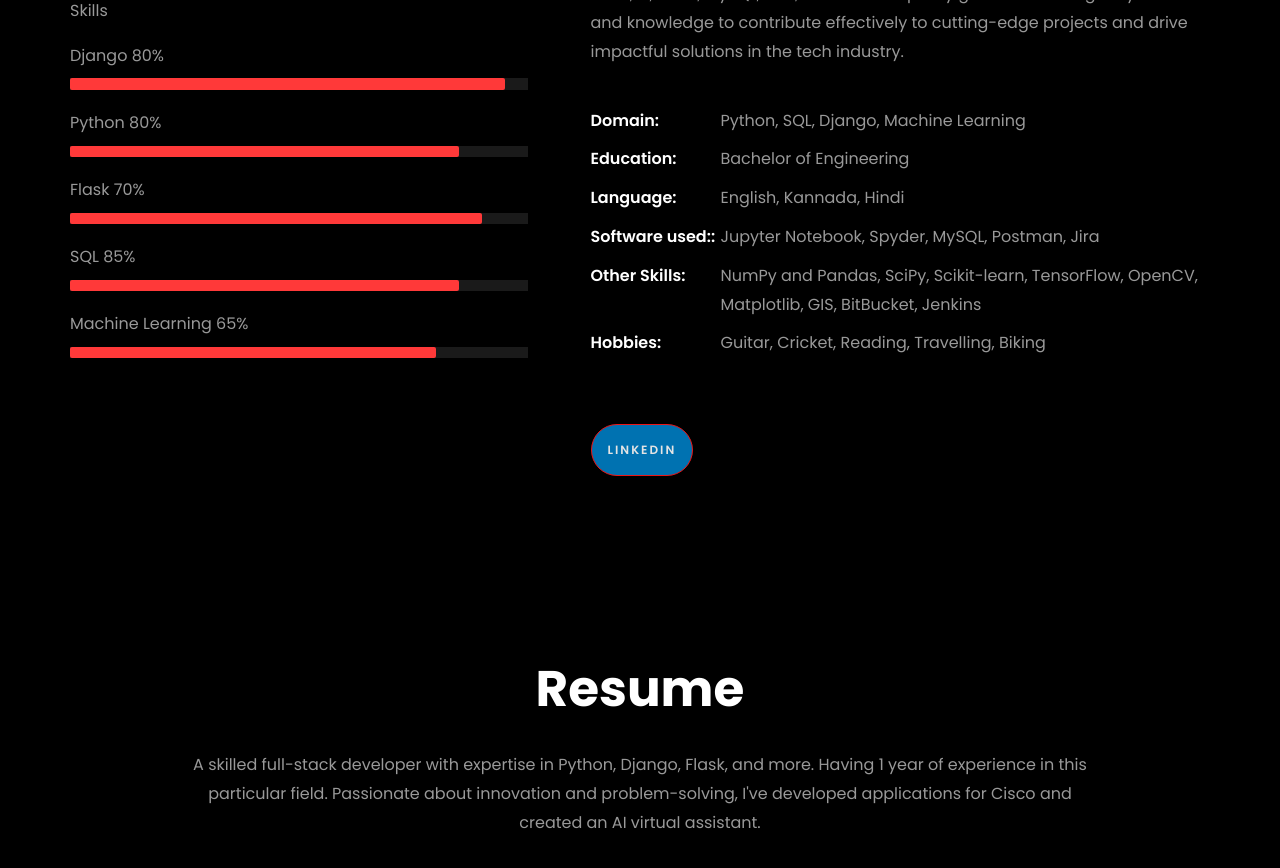
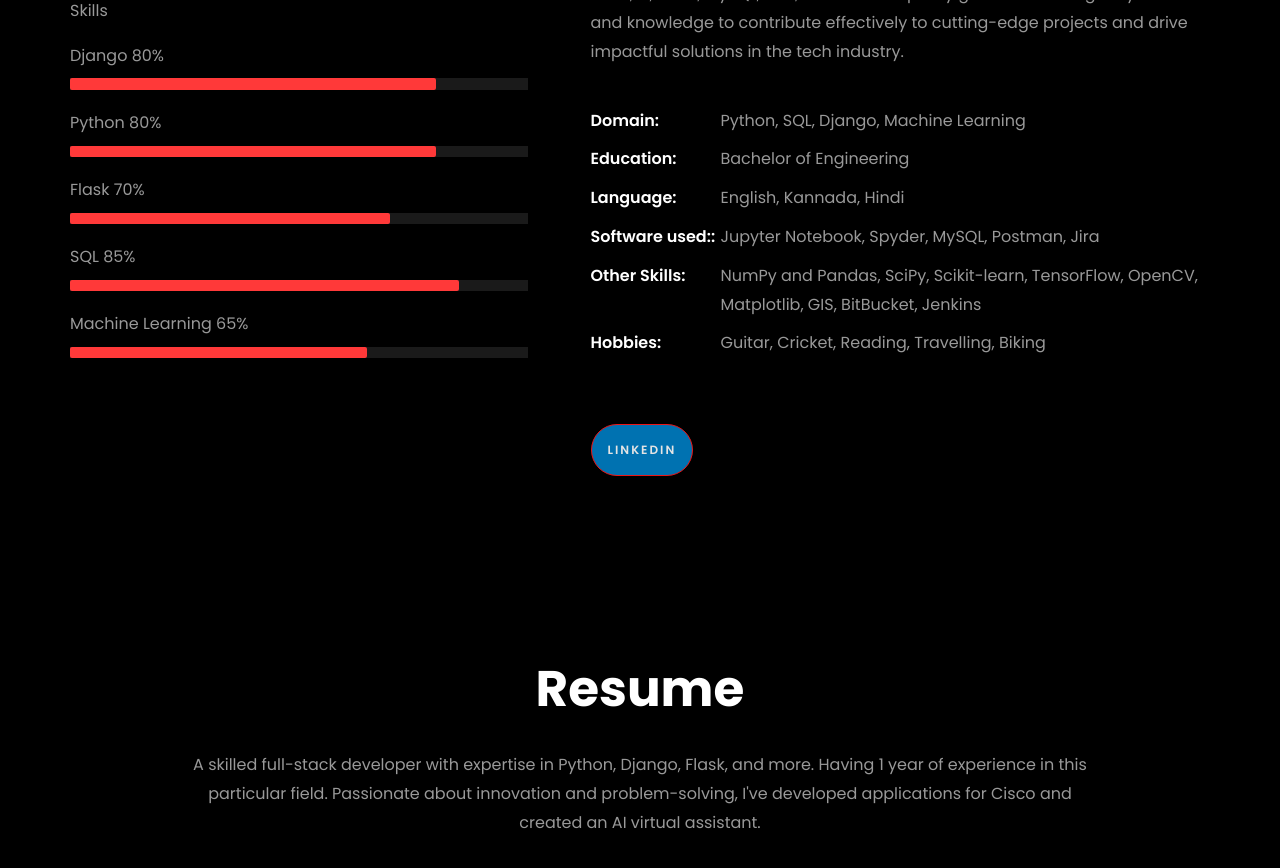
Before and after one commit to shreyas7124/shreyas7124.github.io, a plain HTML site: page index.html in a window 1280 px wide. Shown: the part 1096-1964 px from the top of the page. Drawn offline with Linux system fonts and the light colour scheme; animation ran at ten frames a second; files whose address does not match are found by name.

Commit message:
Updated index.html

```diff
--- a/index.html
+++ b/index.html
@@ -234,19 +234,19 @@
 									<p class="title-s">Skills</p>
 									<span>Django</span> <span class="pull-right">80%</span>
 									<div class="progress">
-										<div class="progress-bar" role="progressbar" style="width: 95%;" aria-valuenow="80" aria-valuemin="0"
+										<div class="progress-bar" role="progressbar" style="width: 80%;" aria-valuenow="80" aria-valuemin="0"
 											aria-valuemax="100"></div>
 									</div>
 
 									<span>Python</span> <span class="pull-right">80%</span>
 									<div class="progress">
-										<div class="progress-bar" role="progressbar" style="width: 85%" aria-valuenow="80" aria-valuemin="0"
+										<div class="progress-bar" role="progressbar" style="width: 80%" aria-valuenow="80" aria-valuemin="0"
 											aria-valuemax="100"></div>
 									</div>
 
 									<span>Flask</span> <span class="pull-right">70%</span>
 									<div class="progress">
-										<div class="progress-bar" role="progressbar" style="width: 90%" aria-valuenow="70" aria-valuemin="0"
+										<div class="progress-bar" role="progressbar" style="width: 70%" aria-valuenow="70" aria-valuemin="0"
 											aria-valuemax="100"></div>
 									</div>
 
@@ -258,7 +258,7 @@
 
 									<span>Machine Learning</span> <span class="pull-right">65%</span>
 									<div class="progress">
-										<div class="progress-bar" role="progressbar" style="width: 80%" aria-valuenow="65" aria-valuemin="0"
+										<div class="progress-bar" role="progressbar" style="width: 65%" aria-valuenow="65" aria-valuemin="0"
 											aria-valuemax="100"></div>
 									</div>
 								</div>
```
